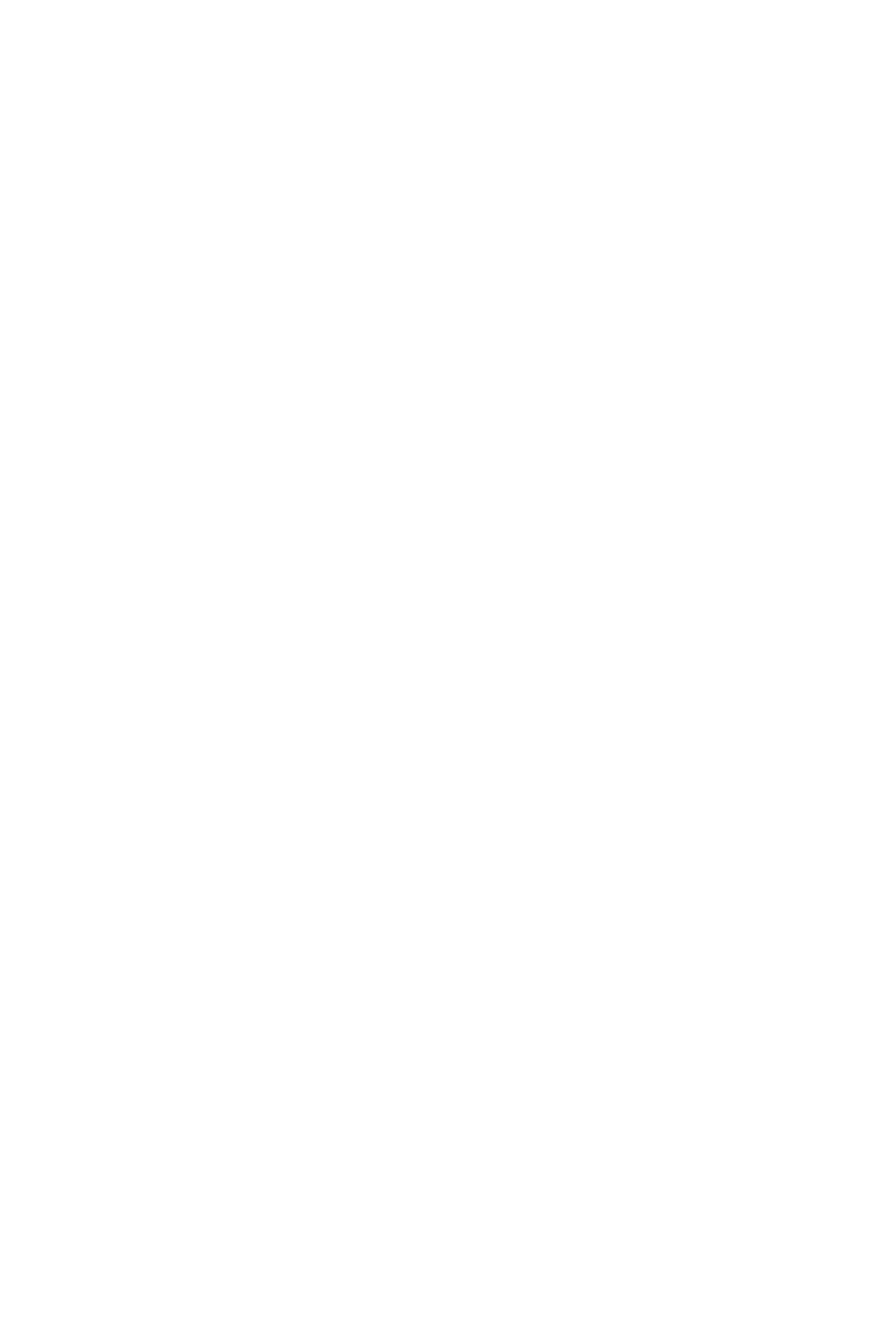
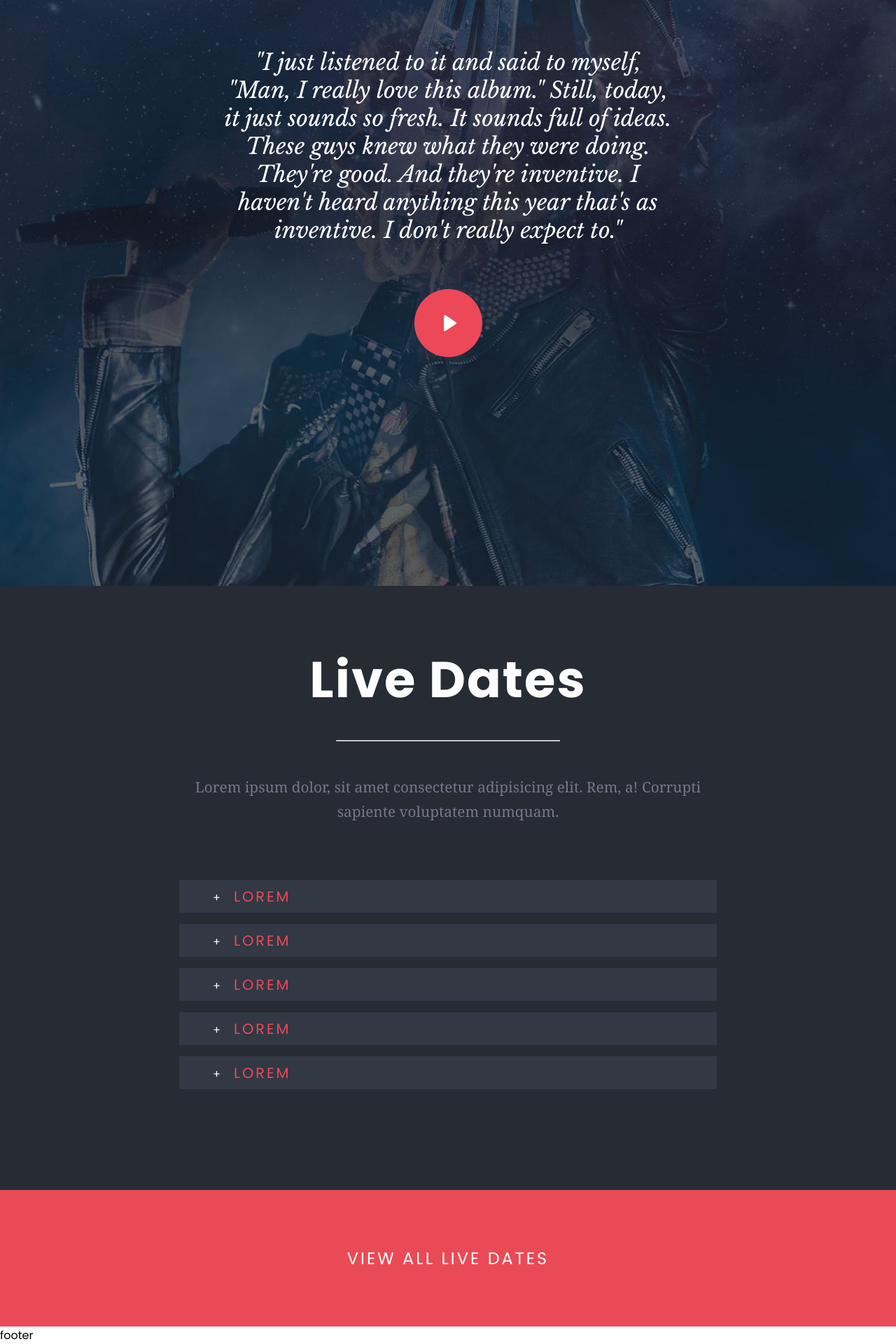
Before and after one commit to DanCan30/proj-html-vuejs, a Vue app: page / in a window 1280 px wide. Shown: the part 4274-6194 px from the top of the page at 70% size. Before the commit the page ends 4048 px from the top, so only its background shows below. Built offline with nearby package versions, Linux system fonts and the light colour scheme.

Commit message:
Static main bottom section done

```diff
--- a/src/assets/stiles/variables.scss
+++ b/src/assets/stiles/variables.scss
@@ -11,4 +11,4 @@ $hrColor: #7780a4;
 
 
 // Fonts
-$subtextsFontFamily: 'Libre Baskerville', serif;
+$mentionsFontFamily: 'Libre Baskerville', serif;
--- a/src/components/Header.vue
+++ b/src/components/Header.vue
@@ -62,7 +62,7 @@ export default {
     }
 
     p {
-      font-family: $subtextsFontFamily;
+      font-family: $mentionsFontFamily;
       font-size: 2rem;
       color: $mainTextsFontColor;
     }
--- a/src/components/Main.vue
+++ b/src/components/Main.vue
@@ -52,7 +52,44 @@
       </div>
 
     </section>
+
     <a href="#">view all latest news</a>
+    <section id="play-section">
+
+      <div id="play-section-wrapper">
+        <p>
+          "I just listened to it and said to myself, "Man, I really love this album." Still, today, it just sounds so fresh.
+          It sounds full of ideas. These guys knew what they were doing. They're good. And they're inventive. I haven't heard
+          anything this year that's as inventive. I don't really expect to."
+        </p>
+        <img src="../assets/img/band_interview_play_icon.png" alt="Play icon">
+      </div>
+
+    </section>
+
+    <section id="live-date-section">
+      <div id="live-date-wrapper">
+
+      <h2>
+        Live Dates
+      </h2>
+      <hr>
+      <p>
+        Lorem ipsum dolor, sit amet consectetur adipisicing elit. Rem, a! Corrupti sapiente voluptatem numquam.
+      </p>
+      <ul>
+        <li><span>+</span>lorem</li>
+        <li><span>+</span>lorem</li>
+        <li><span>+</span>lorem</li>
+        <li><span>+</span>lorem</li>
+        <li><span>+</span>lorem</li>
+      </ul>
+
+      </div>
+      <a href="#">view all live dates</a>
+
+    </section>
+
   </main>
 </template>
 
@@ -99,7 +136,8 @@ export default {
     }
 
     #intro-section-wrapper p,
-    #article-section-wrapper p {
+    #article-section-wrapper p,
+    #live-date-section p {
       font-family: Georgia, 'Times New Roman', Times, serif;
       max-width: 60rem;
       color: $paragraphsFontColor;
@@ -165,6 +203,57 @@ export default {
       letter-spacing: 3px;
     }
 
+    #play-section {
+      background-image: url(../assets/img/home-testimonial-parallax.jpg);
+      background-size: cover;
+      text-align: center;
+      padding: 20rem 0;
+
+      #play-section-wrapper {
+        @include container;
+
+        p {
+        font-family: $mentionsFontFamily;
+        color: $mainTextsFontColor;
+        font-size: 2rem;
+        }
+
+        img {
+          padding-top: 4rem;
+          cursor: pointer;
+        }
+      }
+
+    }
+
+    #live-date-wrapper {
+      @include large-container;
+      padding-bottom: 8rem;
+
+      ul {
+        list-style: none;
+
+        li {
+          display: block;
+          background-color: $lightBgColor;
+          margin-bottom: 1rem;
+          padding: .5rem 2rem;
+          font-size: 1.3rem;
+          letter-spacing: 3px;
+          color: $brandMainColor;
+          text-transform: uppercase;
+
+          span {
+            padding: 0 1rem;
+            color: white;
+            font-size: 1rem;
+            cursor: pointer;
+          }
+        }
+      }
+    }
+
+
   }
 
 
```
